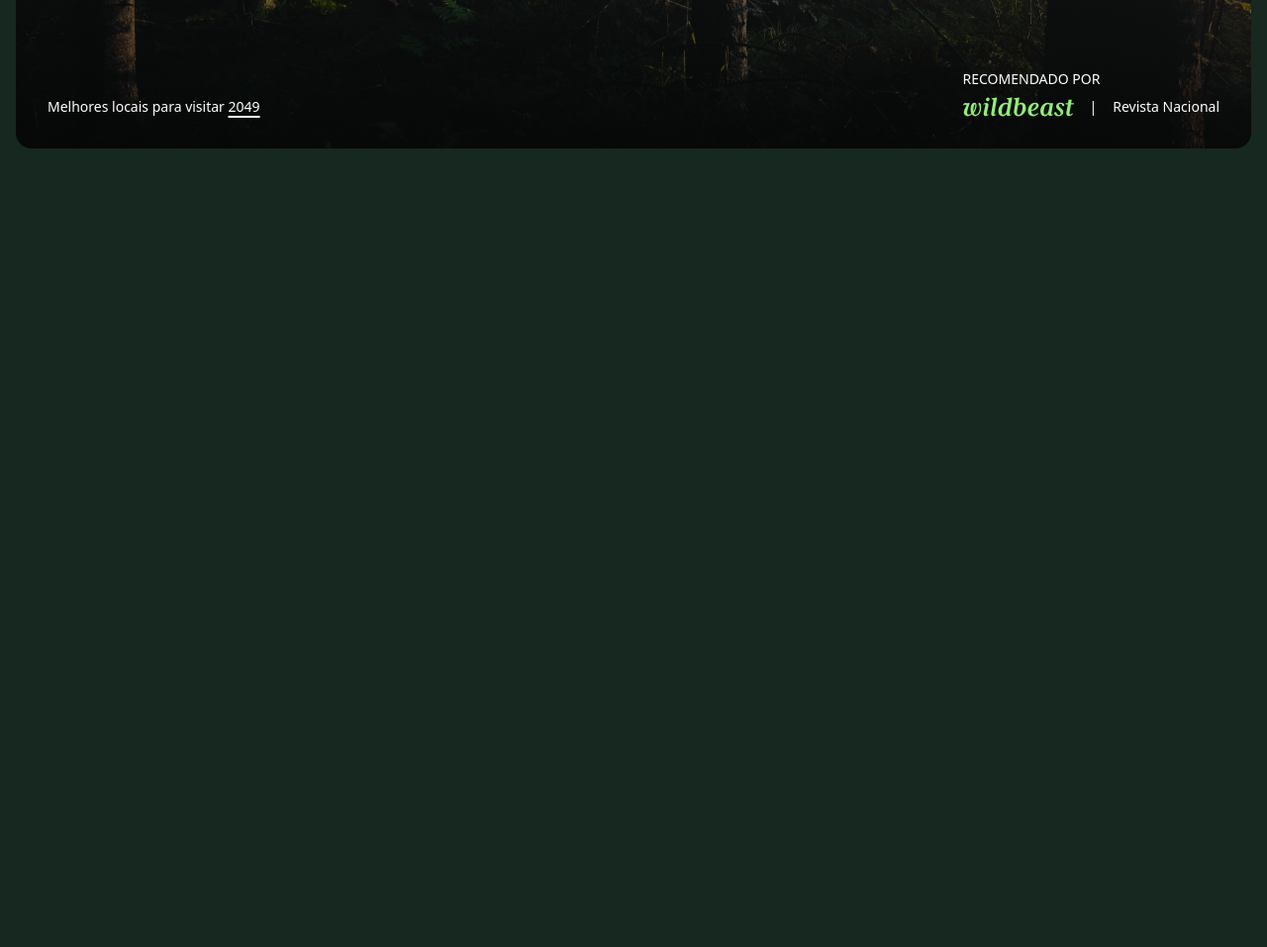
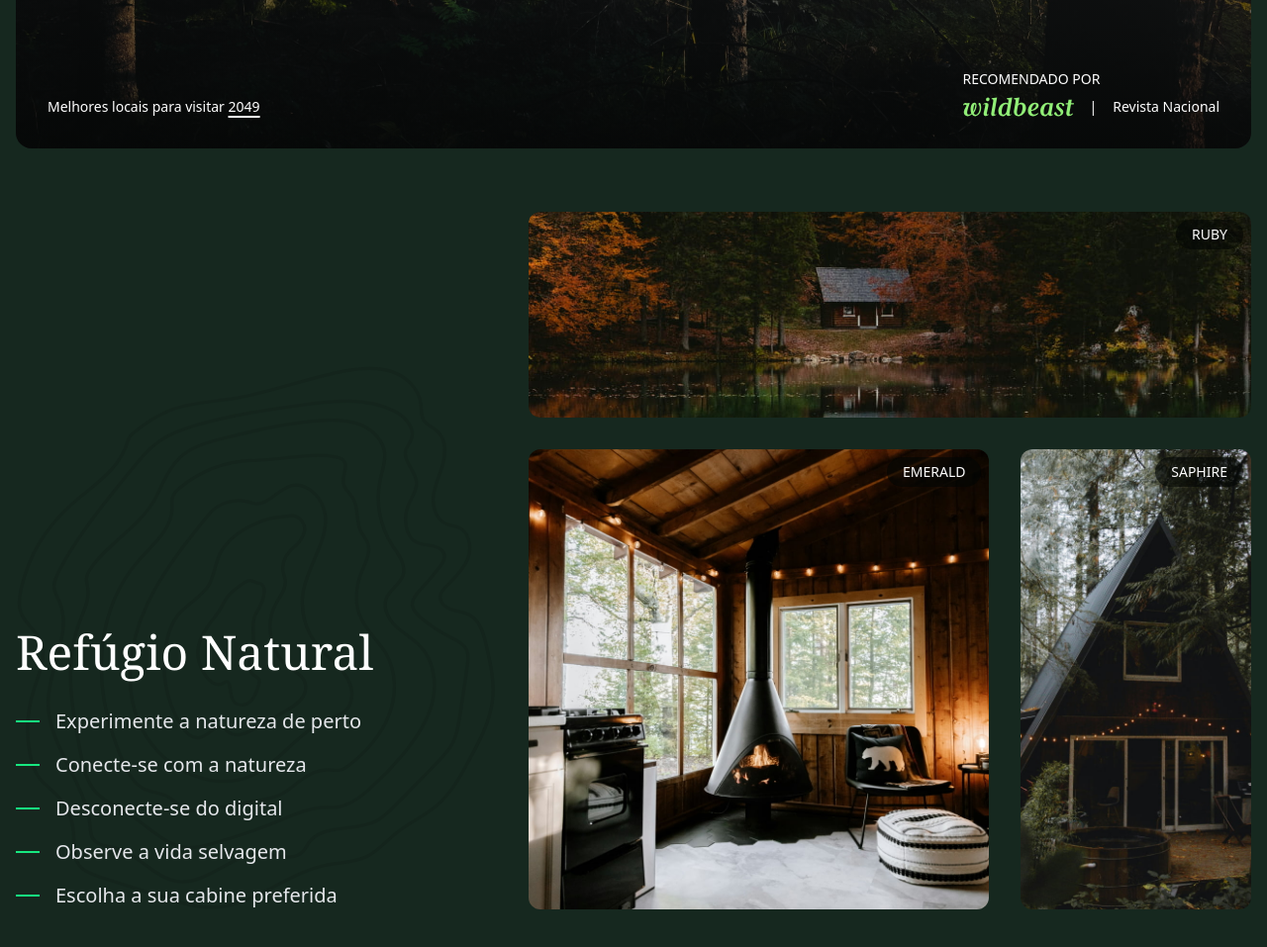
Before and after one commit to devroboco/Forest-Tailwind, a website: page src/index.html in a window 1280 px wide. Shown: the part 597-1554 px from the top of the page at 99% size. Before the commit the page ends 800 px from the top, so only its background shows below. Drawn offline with Linux system fonts and the light colour scheme.

Commit message:
acomodacoes

```diff
--- a/src/index.html
+++ b/src/index.html
@@ -103,5 +103,77 @@
         </div>
       </div>
     </main>
+
+    <section
+      id="acomodacoes"
+      class="container pt-16 mb-12 sm:mb-16 grid gap-8 lg:grid-cols-[2fr_3fr]"
+    >
+      <div
+        class="content-end bg-[url('./img/padrao.svg')] bg-no-repeat bg-contain bg-left-bottom"
+      >
+        <h2 class="text-white mb-8 text-4xl font-serif lg:text-5xl">
+          Refúgio Natural
+        </h2>
+        <ul
+          class="text-gray-200 *:flex *:items-center *:gap-4 grid gap-4 sm:text-xl"
+        >
+          <li>
+            <span class="h-0.5 w-6 bg-verde-400 inline-block"></span>Experimente
+            a natureza de perto
+          </li>
+          <li>
+            <span class="h-0.5 w-6 bg-verde-400 inline-block"></span>Conecte-se
+            com a natureza
+          </li>
+          <li>
+            <span class="h-0.5 w-6 bg-verde-400 inline-block"></span
+            >Desconecte-se do digital
+          </li>
+          <li>
+            <span class="h-0.5 w-6 bg-verde-400 inline-block"></span>Observe a
+            vida selvagem
+          </li>
+          <li>
+            <span class="h-0.5 w-6 bg-verde-400 inline-block"></span>Escolha a
+            sua cabine preferida
+          </li>
+        </ul>
+      </div>
+      <div class="grid grid-cols-[2fr_1fr] gap-4 sm:gap-8">
+        <div class="col-span-full grid *:col-start-1 *:row-start-1">
+          <img
+            class="h-52 w-full object-cover rounded-xl"
+            src="./img/casa1.jpg"
+            alt="Casa 1"
+          />
+          <span
+            class="uppercase text-white rounded-full bg-verde-950/60 px-4 py-2 text-sm/none self-start justify-self-end m-2"
+            >Ruby</span
+          >
+        </div>
+        <div class="grid *:col-start-1 *:row-start-1">
+          <img
+            class="size-full object-cover rounded-xl"
+            src="./img/casa2.jpg"
+            alt="Casa 2"
+          />
+          <span
+            class="uppercase text-white rounded-full bg-verde-950/60 px-4 py-2 text-sm/none self-start justify-self-end m-2"
+            >Emerald</span
+          >
+        </div>
+        <div class="grid *:col-start-1 *:row-start-1">
+          <img
+            class="size-full object-cover rounded-xl"
+            src="./img/casa3.jpg"
+            alt="Casa 3"
+          />
+          <span
+            class="uppercase text-white rounded-full bg-verde-950/60 px-4 py-2 text-sm/none self-start justify-self-end m-2"
+            >Saphire</span
+          >
+        </div>
+      </div>
+    </section>
   </body>
 </html>
```
Also changed, not shown: src/output.css.
